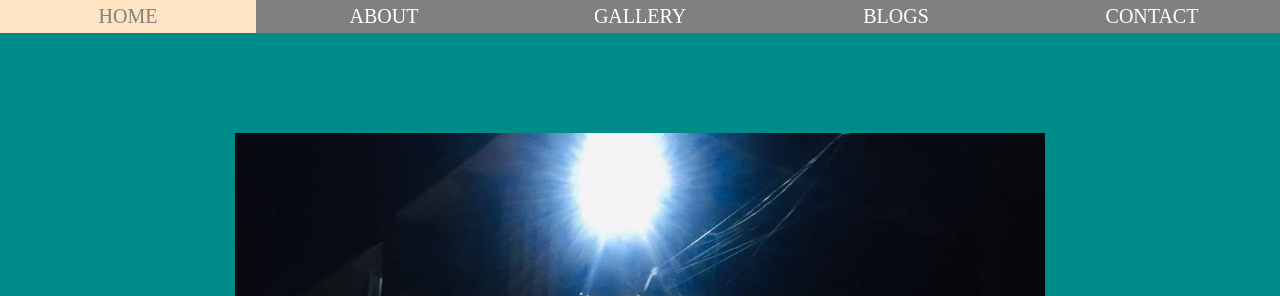
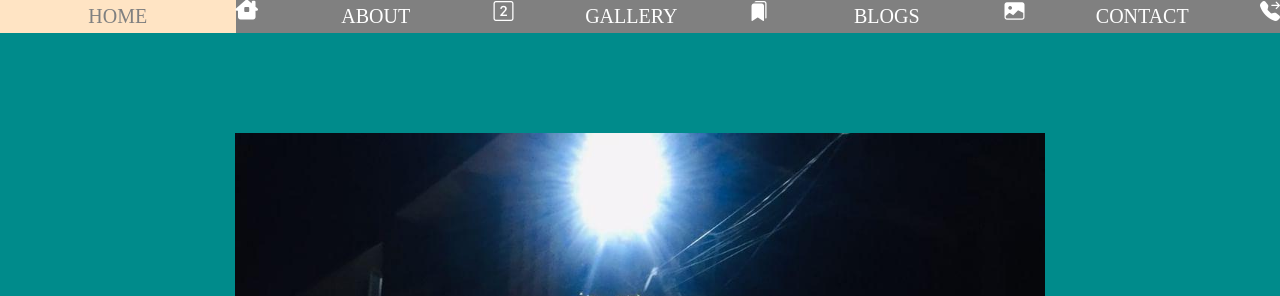
Before and after one commit to angelgrg123/myfirstwebsite, a plain HTML site: page index.html in a window 1280 px wide. Shown: the top 296 px of the page. Drawn offline with nearby package versions, Linux system fonts and the light colour scheme.

Commit message:
Update index.html

```diff
--- a/index.html
+++ b/index.html
@@ -6,16 +6,19 @@
     <meta name="viewport" content="width=device-width, initial-scale=1.0">
     <title>Angel Gurung</title>
     <link rel="stylesheet" href="mystyle.css">
+    <!-- icon cdn -->
+    <link rel="stylesheet" href="https://cdn.jsdelivr.net/npm/bootstrap-icons@1.11.3/font/bootstrap-icons.min.css">
+    <link rel="stylesheet" href="https://cdnjs.cloudflare.com/ajax/libs/font-awesome/6.5.2/css/all.min.css" integrity="sha512-SnH5WK+bZxgPHs44uWIX+LLJAJ9/2PkPKZ5QiAj6Ta86w+fsb2TkcmfRyVX3pBnMFcV7oQPJkl9QevSCWr3W6A==" crossorigin="anonymous" referrerpolicy="no-referrer" />
 </head>
 
 <body>
     <header>
         <nav>
-            <li>Home</li>
-            <li>About</li>
-            <li>Gallery</li>
-            <li>Blogs</li>
-            <li>contact</li>
+            <li>Home</li><i class="fa-solid fa-house-chimney-window"></i>
+            <li>About</li><i class="bi bi-2-square"></i>
+            <li>Gallery</li><i class="bi bi-bookmarks-fill"></i>
+            <li>Blogs</li><i class="bi bi-image-fill"></i>
+            <li>contact</li><i class="bi bi-telephone-forward-fill"></i>
         </nav>
     </header>
 
```
